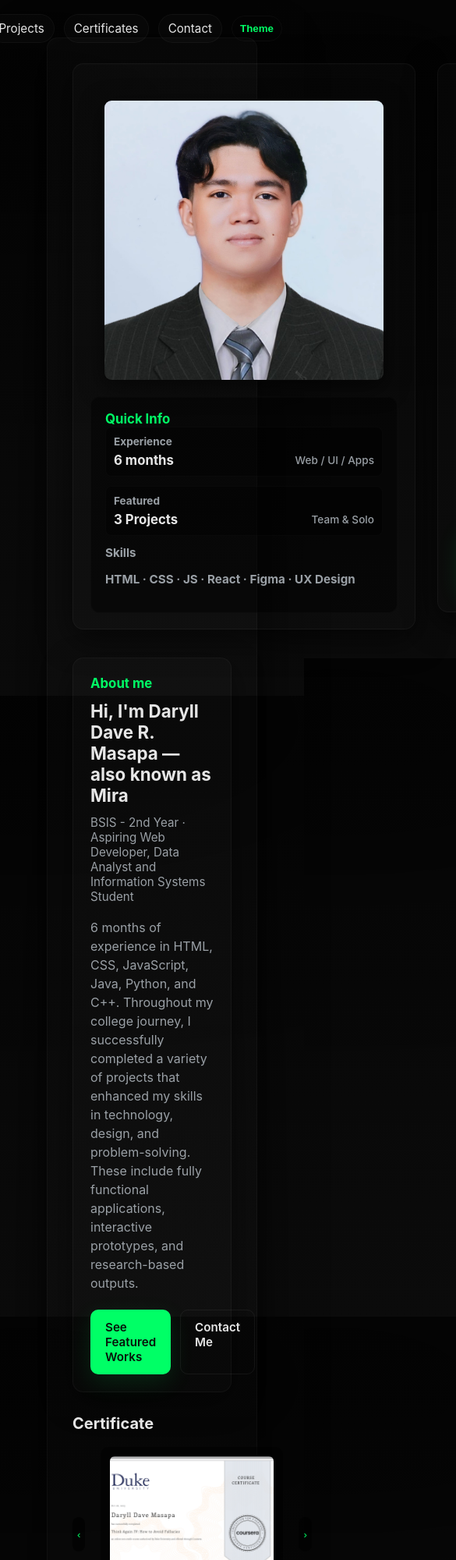
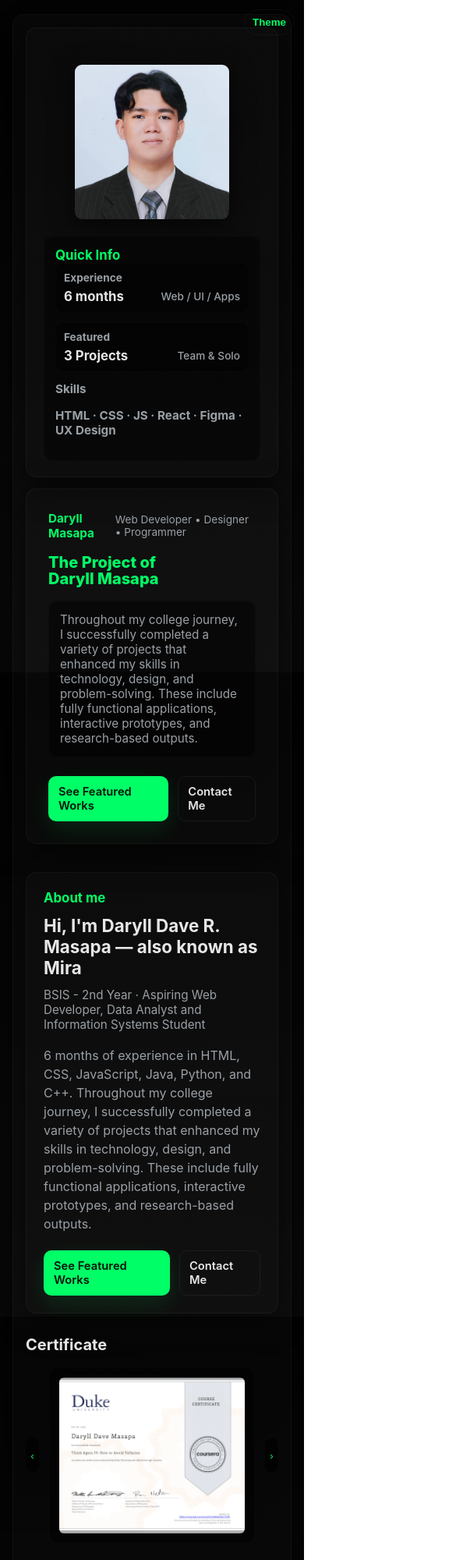
Before and after one commit to M1R4-CLE/Portfolio, a plain HTML site: page index.html in a window 390 px wide. Shown: the top 2000 px of the page at 78% size, 585 px wide, since content can reach past the window. Drawn offline with Linux system fonts and the light colour scheme.

Commit message:
Implement responsive styles for different breakpoints
Added responsive adjustments for various screen sizes.

```diff
--- a/Portfolio_style.css
+++ b/Portfolio_style.css
@@ -328,3 +328,55 @@ section,
 .light-theme .profile-info .muted {
   color: var(--text) !important;
 }
+
+// ...existing code...
+
+/* Responsive adjustments */
+@media (max-width:1400px){
+  :root{ --container-max:1100px; }
+  .container{ width:calc(100% - 80px); padding:28px; }
+  .hero{ grid-template-columns: 360px 1fr; gap:22px; }
+  #profile-img{ width:320px; height:320px; }
+  .certificate-card, .project-card { flex:0 0 calc((100% - 30px) / 3); max-width: calc((100% - 30px) / 3); }
+}
+
+@media (max-width:980px){
+  .container{ width:calc(100% - 48px); padding:20px; margin:28px auto; }
+  .hero{ grid-template-columns: 1fr; gap:18px; }
+  .card-left{ order:0; width:100%; }
+  .card-center{ order:1; }
+  #profile-img{ width:240px; height:240px; margin:0 auto; display:block; }
+  .hero-title{ font-size:1.6rem; }
+  .hero-blurb{ font-size:0.95rem; }
+  .profile-info{ padding:14px; }
+  .carousel-wrap{ gap:14px; }
+  .carousel-viewport{ overflow-x:auto; -webkit-overflow-scrolling:touch; }
+  .certificate-card, .project-card { flex:0 0 calc((100% - 18px) / 2); max-width: calc((100% - 18px) / 2); }
+  .certificate-card img, .project-card img { height:140px; }
+  .top-nav{ right:12px; top:12px; }
+  .top-nav a{ padding:6px 8px; font-size:0.9rem; }
+}
+
+@media (max-width:600px){
+  :root{ --container-max:100%; }
+  .container{ width:calc(100% - 32px); padding:16px; margin:18px auto; }
+  .hero{ grid-template-columns: 1fr; gap:14px; }
+  #profile-img{ width:200px; height:200px; }
+  .hero-title{ font-size:1.25rem; }
+  .hero-blurb{ font-size:0.95rem; padding:14px; }
+  .btn{ padding:10px 12px; font-size:0.92rem; width:auto; }
+  .certificate-card, .project-card { flex:0 0 100%; max-width:100%; }
+  .certificate-card img, .project-card img { height:200px; }
+  .carousel-track{ gap:12px; }
+  .carousel-viewport{ overflow-x:auto; scroll-snap-type:x mandatory; }
+  .carousel-track > *{ scroll-snap-align:start; }
+  .top-nav a{ display:none; } /* keeps nav compact on small screens */
+  .theme-toggle{ display:inline-flex; }
+  section, .about-card, .section-block { scroll-margin-top:120px; }
+}
+
+/* Small polish: make carousel viewport scrollable by default */
+.carousel-viewport{ overflow-x:auto; -webkit-overflow-scrolling:touch; }
+
+/* Ensure images scale cleanly */
+img{ max-width:100%; height:auto; display:block; }
```
